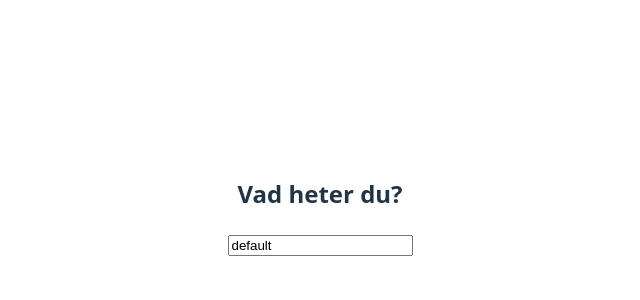
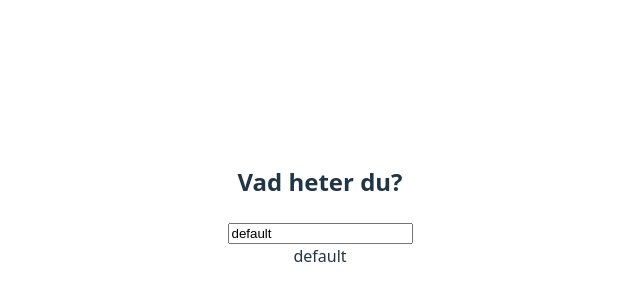
Before and after one commit to AN-Eriksson/1DV610-L1, a React (Vite) app: page / in a window 1280 px wide. Shown: the part 194-494 px from the top of the page, without its empty margins (320-960 px from the left). Built offline with nearby package versions, Linux system fonts and the light colour scheme.

Commit message:
Add NameDisplay component

```diff
--- a/src/App.jsx
+++ b/src/App.jsx
@@ -1,6 +1,7 @@
 import { useState } from 'react'
 import './App.css'
 import { InputForm } from './components/InputForm'
+import { NameDisplay } from './components/NameDisplay'
 
 function App() {
   const [name, setName] = useState("default")
@@ -8,6 +9,7 @@ function App() {
   return (
     <>
       <InputForm name={name} setName={setName}/>
+      <NameDisplay name={name} />
     </>
   )
 }
--- a/src/components/NameDisplay.jsx
+++ b/src/components/NameDisplay.jsx
@@ -1,7 +1,7 @@
 import React from 'react'
 
-export const NameDisplay = () => {
+export const NameDisplay = ({ name }) => {
   return (
-    <div>NameDisplay</div>
+    <div>{name}</div>
   )
 }
```
